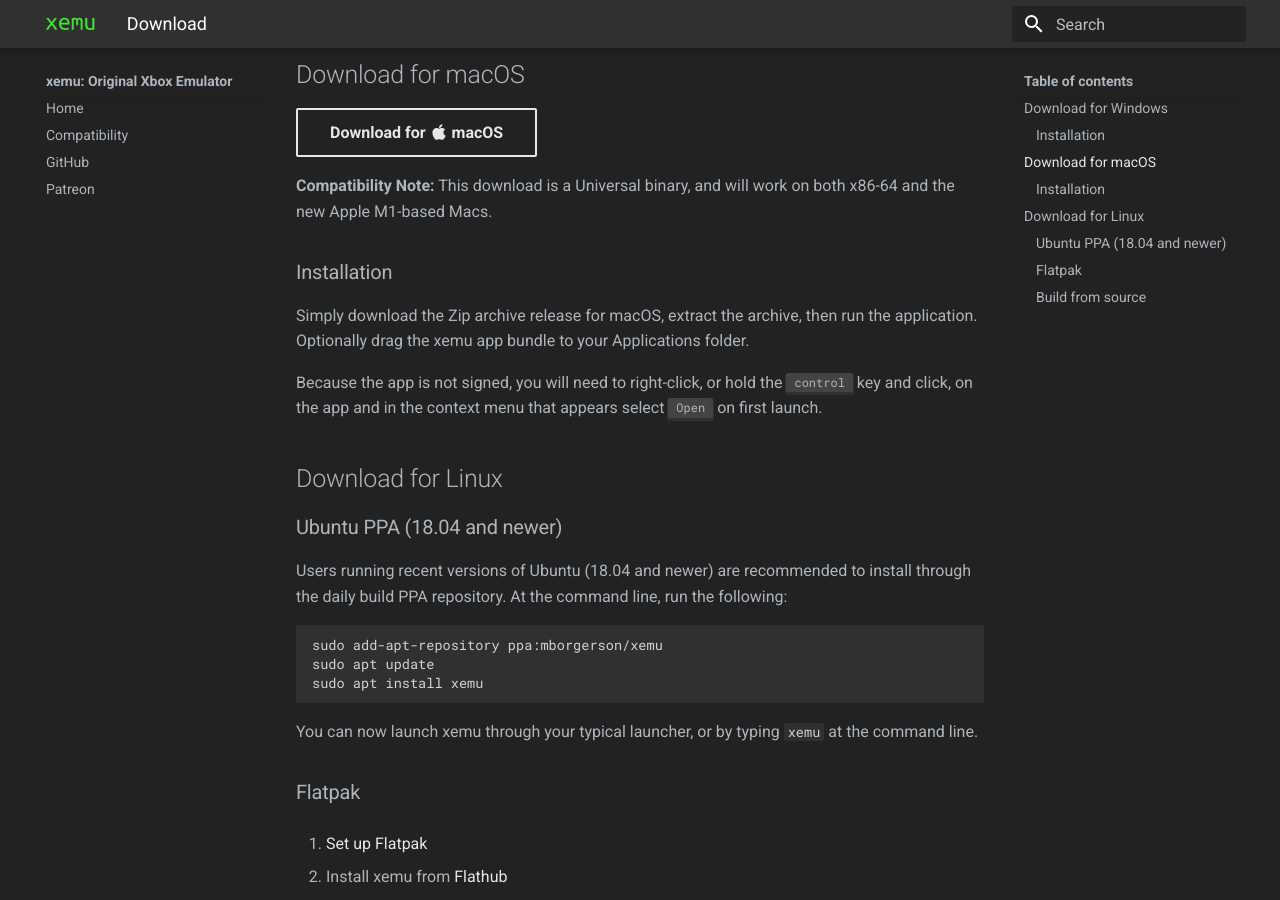
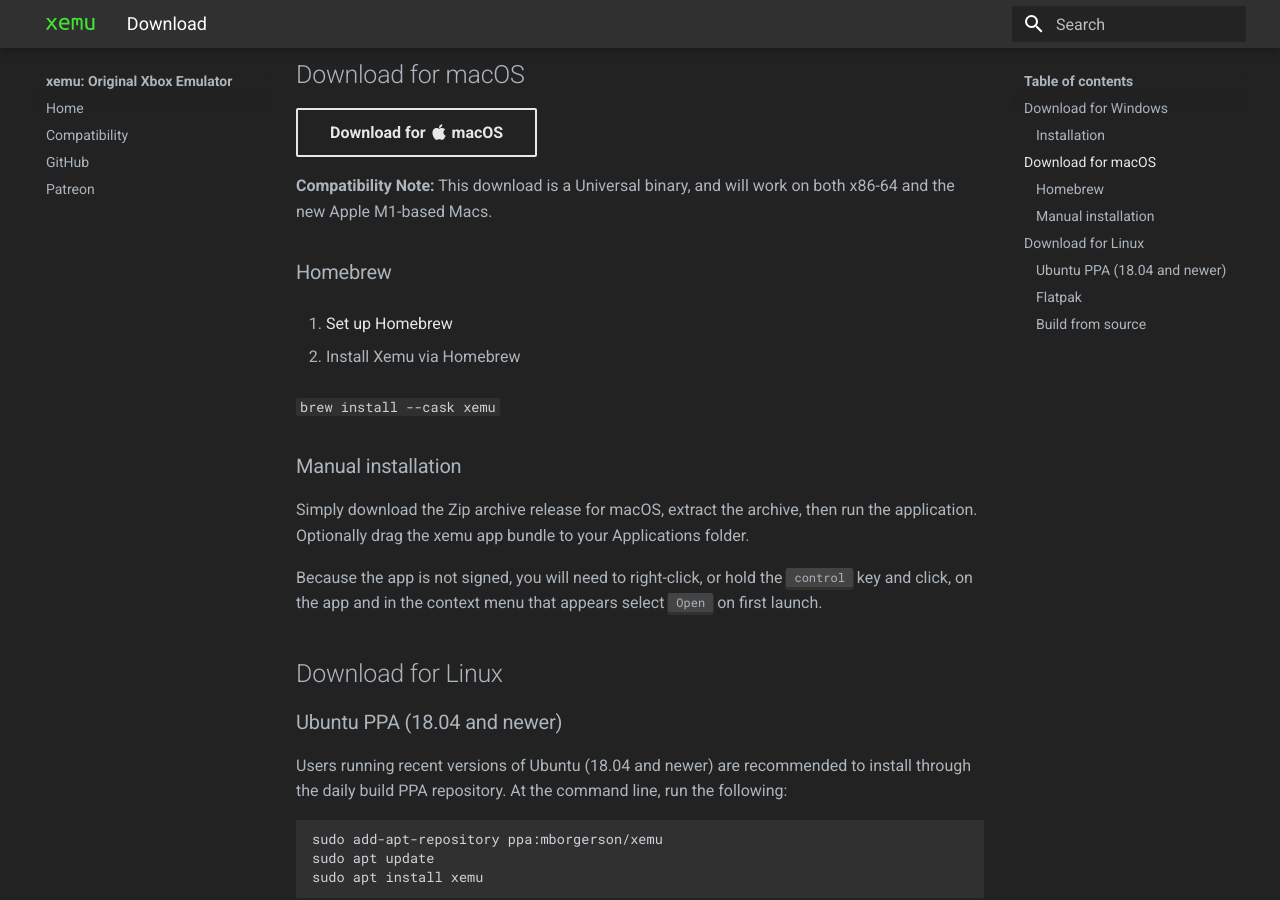
Before and after one commit to xemu-project/xemu-website, an MkDocs documentation site: the page built from docs/docs/download.md, in a window 1280 px wide and 900 px high, scrolled down 439 px. Built offline with MkDocs 1.6.1 and Material for MkDocs 9.7.7, drawn with Linux system fonts in a browser that asks for light colours.

Commit message:
Update download.md

```diff
--- a/docs/docs/download.md
+++ b/docs/docs/download.md
@@ -12,7 +12,15 @@ Simply download the Zip archive release for Windows, extract the archive to a di
 
 **Compatibility Note:** This download is a Universal binary, and will work on both x86-64 and the new Apple M1-based Macs.
 
-### Installation
+### Homebrew
+
+1. [Set up Homebrew](https://brew.sh)
+
+2. Install Xemu via Homebrew
+
+`brew install --cask xemu`
+
+### Manual installation
 
 Simply download the Zip archive release for macOS, extract the archive, then run the application. Optionally drag the xemu app bundle to your Applications folder.
 
```
